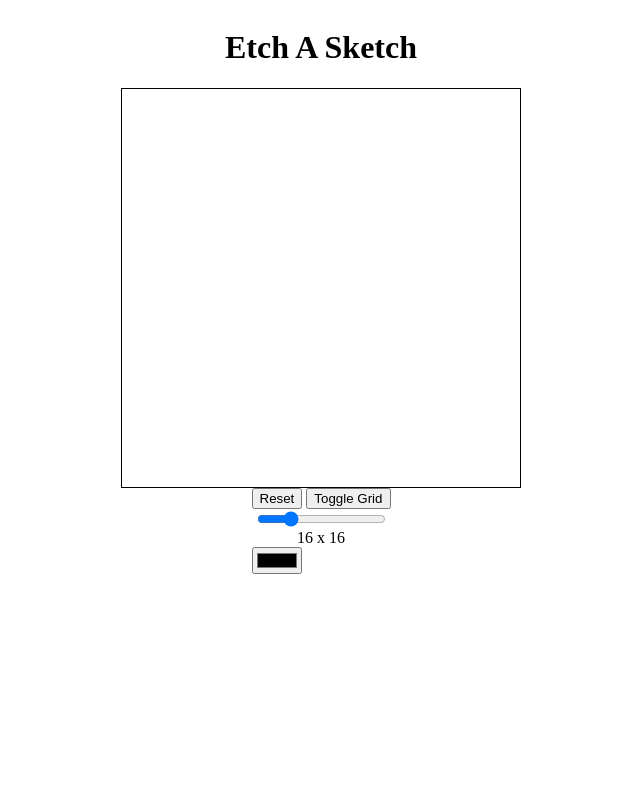
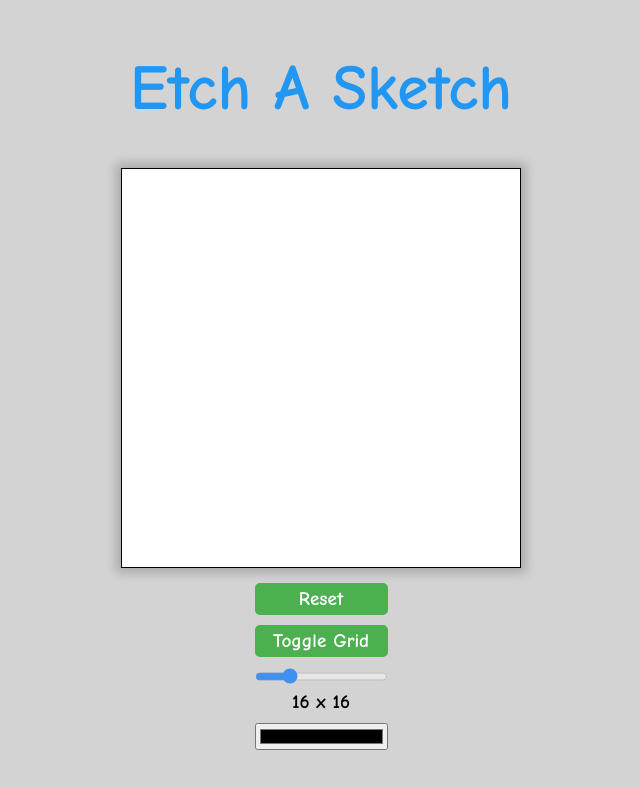
Before and after one commit to ncduy0303/etch-a-sketch, a plain HTML site: page index.html in a window 1280 px wide. Shown: the whole page, without its empty margins (319-959 px from the left). Drawn offline with Linux system fonts and the light colour scheme.

Commit message:
Style the webpage

```diff
--- a/style.css
+++ b/style.css
@@ -1,20 +1,35 @@
 * {
-  box-sizing: border-box;
+    box-sizing: border-box;
+}
+
+body {
+    background-color: #d3d3d3;
 }
 
 /* The main appplication */
 .app {
-  display: flex;
-  flex-direction: column;
-  justify-content: center;
-  align-items: center;
+    display: flex;
+    flex-direction: column;
+    justify-content: center;
+    align-items: center;
+}
+
+/* Make the title attractive */
+.title {
+    color: #2196f3;
+    font-size: 2em;
+    font-weight: bold;
+    font-family: "Comic Sans MS", cursive, sans-serif;
 }
 
 /* The canvas with a fix height and width */
+/* Style it with some border shadow */
 .canvas {
     width: 400px;
     height: 400px;
+    background-color: white;
     border: 1px solid black;
+    box-shadow: 0 0 10px 5px rgba(0, 0, 0, 0.2);
     display: grid;
 }
 
@@ -27,9 +42,62 @@
     border: 1px solid black;
 }
 
+/* The control board */
+.controls {
+    display: flex;
+    flex-direction: column;
+    justify-content: center;
+    align-items: center;
+    margin: 10px;
+}
+
+/* Style the buttons */
+button {
+    width: 100%;
+    margin: 5px;
+    padding: 5px;
+    border-radius: 5px;
+    cursor: pointer;
+    font-size: 1.2em;
+    font-weight: bold;
+    color: white;
+    background-color: #4caf50;
+    border: none;
+    font-family: "Comic Sans MS", cursive, sans-serif;
+}
+button:hover {
+    transform: translateY(-2px);
+    box-shadow: 0 5px 10px rgba(0, 0, 0, 0.2);
+}
+
+/* Style the slider */
 .slider {
+    width: 100%;
     display: flex;
     flex-direction: column;
     justify-content: center;
     align-items: center;
 }
+#sizeSlider {
+    width: 100%;
+    height: 25px;
+    background: #d3d3d3;
+    outline: none;
+    opacity: 0.7;
+    transition: opacity 0.2s;
+}
+#sizeSlider:hover {
+    opacity: 1;
+}
+#sizeLabel {
+    font-size: 1.2em;
+    font-weight: bold;
+    font-family: "Comic Sans MS", cursive, sans-serif;
+}
+
+/* Style the color picker */
+#colorPicker {
+    width: 100%;
+    margin: 10px;
+    cursor: pointer;
+}
```
